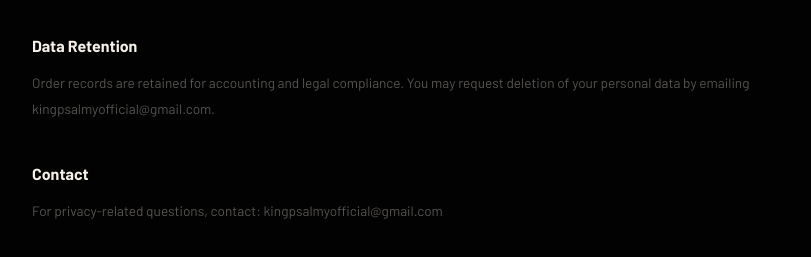
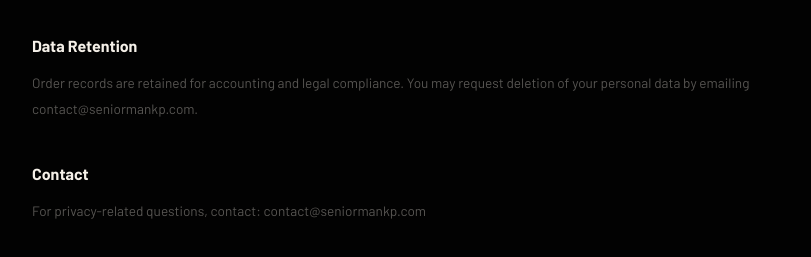
Before and after one commit to KingPsalmy/senior-man-kp, a Next.js app: page /privacy in a window 1280 px wide. Shown: the part 829-1086 px from the top of the page, without its empty margins (228-1039 px from the left). Built offline with nearby package versions, Linux system fonts and the light colour scheme; no server answers; the database is empty; a web font is replaced by a local one.

Commit message:
updated official e-mail in all pages

```diff
--- a/src/app/(public)/contact/page.tsx
+++ b/src/app/(public)/contact/page.tsx
@@ -7,9 +7,9 @@ const contacts = [
   {
     icon: "/mail.png",
     label: "Email",
-    value: "kingpsalmyofficial@gmail.com",
+    value: "contact@seniormankp.com",
     cta: "Send Email",
-    href: "mailto:kingpsalmyofficial@gmail.com",
+    href: "mailto:contact@seniormankp.com",
   },
   {
     icon: "/instagram.png",
--- a/src/app/(public)/privacy/page.tsx
+++ b/src/app/(public)/privacy/page.tsx
@@ -36,11 +36,11 @@ export default function PrivacyPage() {
             },
             {
               title: "Data Retention",
-              body: "Order records are retained for accounting and legal compliance. You may request deletion of your personal data by emailing kingpsalmyofficial@gmail.com.",
+              body: "Order records are retained for accounting and legal compliance. You may request deletion of your personal data by emailing contact@seniormankp.com.",
             },
             {
               title: "Contact",
-              body: "For privacy-related questions, contact: kingpsalmyofficial@gmail.com",
+              body: "For privacy-related questions, contact: contact@seniormankp.com",
             },
           ].map((section) => (
             <div key={section.title} style={{ marginBottom: "40px" }}>
```
